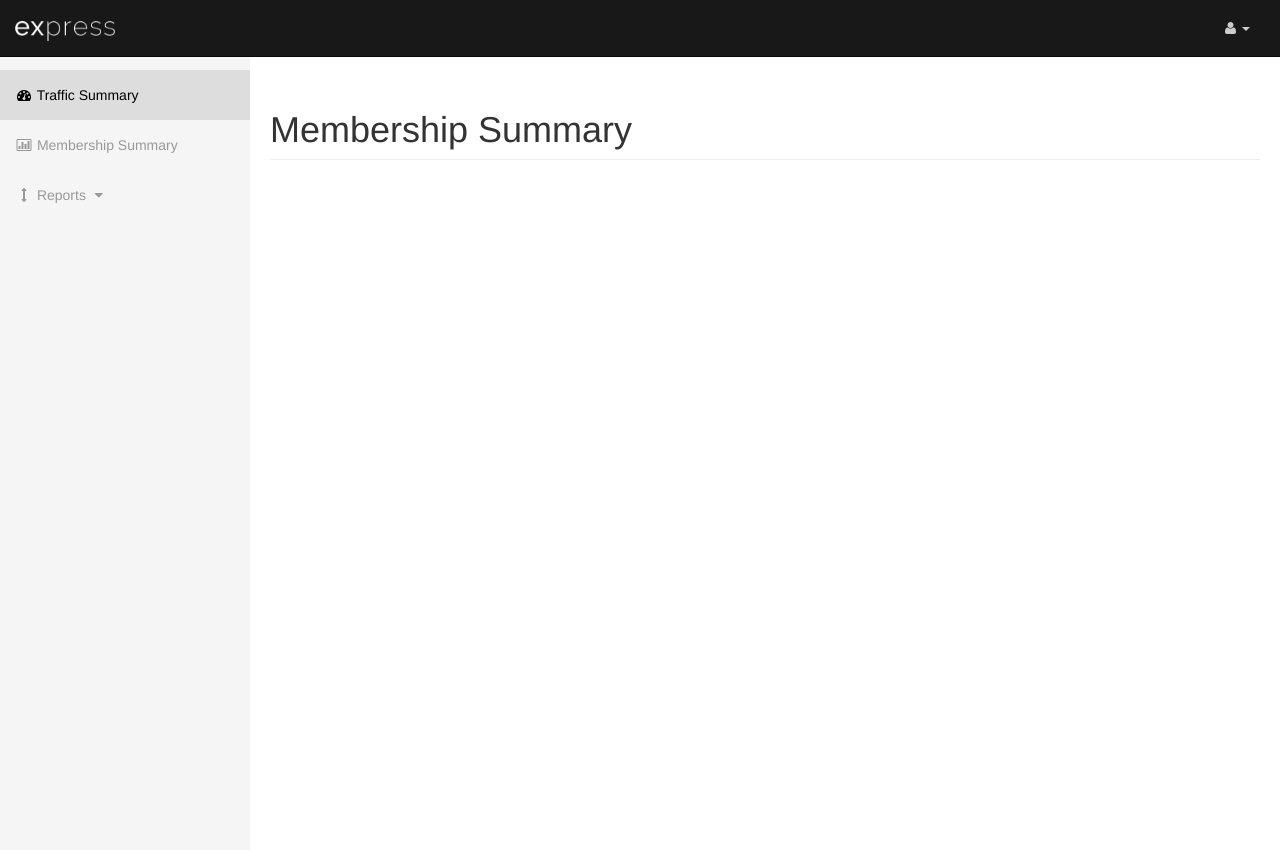
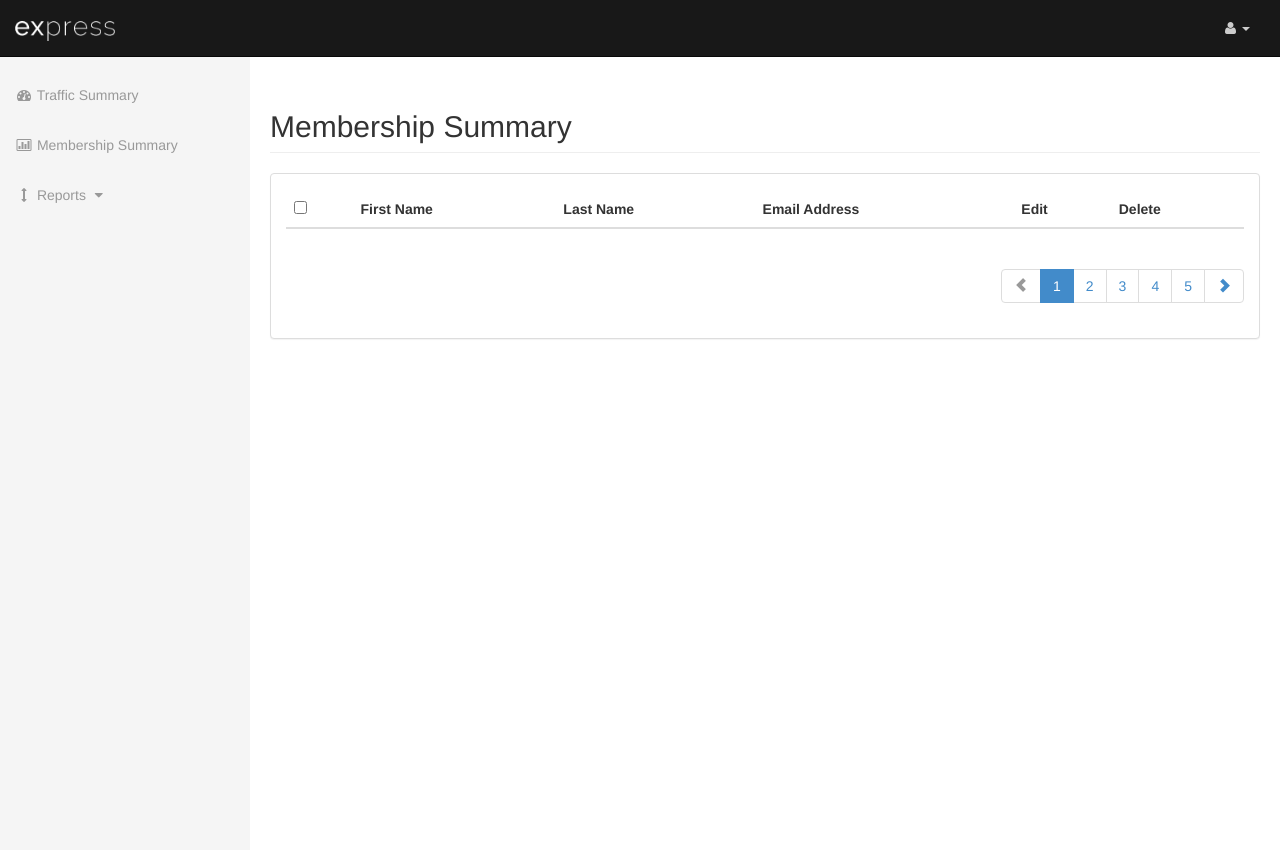
Before and after one commit to yfeng55/Express-Dashboard, a Django app: template adminengine/templates/adminmembership.html in a window 1280 px wide. Run offline with Django 3.2, Linux system fonts and the light colour scheme; the template is opened without the code that fills it, so the values that code supplies are empty; some libraries are stand-ins or nearby versions.

Commit message:
added membership table

```diff
--- a/adminengine/static/css/custom.css
+++ b/adminengine/static/css/custom.css
@@ -40,7 +40,6 @@
 	margin-bottom:20px;
 }
 
-
 /*SOCIAL MEDIA BUTTONS*/
 .socialmedia{
 	display:inline-block;
--- a/adminengine/templates/adminhome.html
+++ b/adminengine/templates/adminhome.html
@@ -7,9 +7,9 @@
 <!-- Page Heading -->
 <div class="row">
     <div class="col-lg-12">
-        <h1 class="page-header">
+        <h2 class="page-header">
             Traffic Summary <!-- <small>From ??/?? - ??/??</small> -->
-        </h1>
+        </h2>
     </div>
 </div>
 <!-- /.row -->
@@ -19,7 +19,7 @@
     <div class="col-lg-12">
         <div class="panel panel-default">
 
-            <!-- CHART ELEME -->
+            <!-- CHART ELEMENT -->
             <div id="chart1" style="width:100%; height:500px;"></div>
 
 
--- a/adminengine/templates/adminmembership.html
+++ b/adminengine/templates/adminmembership.html
@@ -7,12 +7,146 @@
 <!-- Page Heading -->
 <div class="row">
     <div class="col-lg-12">
-        <h1 class="page-header">
+        <h2 class="page-header">
             Membership Summary
-        </h1>
+        </h2>
     </div>
 </div>
 <!-- /.row -->
 
 
+<div class="row">
+    <div class="col-lg-12">
+        <div class="panel panel-default">
+
+            <div class="panel-body">
+
+                <!-- {% for k,v in users.items %}
+                <ul><li>User: {{ v.firstName }} {{v.lastName}}</li></ul>
+                {% endfor %} -->
+
+
+            <!-- TABLE -->
+
+            	<div class="row">
+            		<div class="col-md-12">
+
+            			<div class="table-responsive">
+
+            				<table id="mytable" class="table table-bordred table-striped">
+
+            					<thead>
+            						<th><input type="checkbox" id="checkall" /></th>
+            						<th>First Name</th>
+            						<th>Last Name</th>
+            						<th>Email Address</th>
+            						<th>Edit</th>
+            						<th>Delete</th>
+            					</thead>
+
+            					<tbody>
+            						{% for k,v in users.items %}
+            						<tr>
+            							<td><input type="checkbox" class="checkthis" /></td>
+            							<td>{{ v.firstName }}</td>
+            							<td>{{ v.lastName }}</td>
+            							<td>{{ v.email }}</td>
+            							<td><p><button class="btn btn-primary btn-xs" data-title="Edit" data-toggle="modal" data-target="#edit" data-placement="top" rel="tooltip"><span class="glyphicon glyphicon-pencil"></span></button></p></td>
+            							<td><p><button class="btn btn-danger btn-xs" data-title="Delete" data-toggle="modal" data-target="#delete" data-placement="top" rel="tooltip"><span class="glyphicon glyphicon-trash"></span></button></p></td>
+            						</tr>
+            						{% endfor %}
+            					</tbody>
+
+            				</table>
+
+            				<div class="clearfix"></div>
+            				<ul class="pagination pull-right">
+            					<li class="disabled"><a href="#"><span class="glyphicon glyphicon-chevron-left"></span></a></li>
+            					<li class="active"><a href="#">1</a></li>
+            					<li><a href="#">2</a></li>
+            					<li><a href="#">3</a></li>
+            					<li><a href="#">4</a></li>
+            					<li><a href="#">5</a></li>
+            					<li><a href="#"><span class="glyphicon glyphicon-chevron-right"></span></a></li>
+            				</ul>
+
+            			</div>
+
+            		</div>
+            	</div>
+
+
+
+            <div class="modal fade" id="edit" tabindex="-1" role="dialog" aria-labelledby="edit" aria-hidden="true">
+            	<div class="modal-dialog">
+            		<div class="modal-content">
+            			<div class="modal-header">
+            				<button type="button" class="close" data-dismiss="modal" aria-hidden="true">×</button>
+            				<h4 class="modal-title custom_align" id="Heading">Edit Your Detail</h4>
+            			</div>
+            			<div class="modal-body">
+            				<div class="form-group">
+            					<input class="form-control " type="text" placeholder="Mohsin">
+            				</div>
+            				<div class="form-group">
+
+            					<input class="form-control " type="text" placeholder="Irshad">
+            				</div>
+            				<div class="form-group">
+            					<textarea rows="2" class="form-control" placeholder="CB 106/107 Street # 11 Wah Cantt Islamabad Pakistan"></textarea>
+
+
+            				</div>
+            			</div>
+            			<div class="modal-footer ">
+            				<button type="button" class="btn btn-warning btn-lg" style="width: 100%;"><span class="glyphicon glyphicon-ok-sign"></span> Update</button>
+            			</div>
+            		</div>
+            		<!-- /.modal-content -->
+            	</div>
+            	<!-- /.modal-dialog -->
+            </div>
+
+
+
+            <div class="modal fade" id="delete" tabindex="-1" role="dialog" aria-labelledby="edit" aria-hidden="true">
+            	<div class="modal-dialog">
+            		<div class="modal-content">
+            			<div class="modal-header">
+            				<button type="button" class="close" data-dismiss="modal" aria-hidden="true">×</button>
+            				<h4 class="modal-title custom_align" id="Heading">Delete this entry</h4>
+            			</div>
+            			<div class="modal-body">
+
+            				<div class="alert alert-warning"><span class="glyphicon glyphicon-warning-sign"></span> Are you sure you want to delete this Record?</div>
+
+            			</div>
+            			<div class="modal-footer ">
+            				<button type="button" class="btn btn-warning" ><span class="glyphicon glyphicon-ok-sign"></span> Yes</button>
+            				<button type="button" class="btn btn-warning" ><span class="glyphicon glyphicon-remove"></span> No</button>
+            			</div>
+            		</div>
+            		<!-- /.modal-content -->
+            	</div>
+            	<!-- /.modal-dialog -->
+            </div>
+
+
+
+
+
+
+
+            </div>
+
+
+
+
+        </div>
+    </div>
+</div>
+<!-- /.row -->
+
+
+
 {% endblock %}
--- a/adminengine/templates/includes/base.html
+++ b/adminengine/templates/includes/base.html
@@ -49,6 +49,9 @@
         <li><a href="{% url 'login' %}">LOGIN</a></li>
         {% else %}
         <li>
+          <a href="{% url 'dashboard' %}">DASHBOARD</a>
+        </li>
+        <li>
           <a href="{% url 'logout' %}">LOGOUT</a>
         </li>
         {% endif %}
--- a/adminengine/templates/includes/dashboard.html
+++ b/adminengine/templates/includes/dashboard.html
@@ -74,13 +74,16 @@
             <div class="collapse navbar-collapse navbar-ex1-collapse">
                 <ul class="nav navbar-nav side-nav">
 
-
-                    <li class="active">
+                    {% url 'dashboard' as url %}
+                    <li {% if request.path == url %} class="active"{% endif %}>
                         <a href="{% url 'dashboard' %}"><i class="fa fa-fw fa-dashboard"></i> Traffic Summary</a>
                     </li>
-                    <li>
+
+                    {% url 'membership' as url %}
+                    <li {% if request.path == url %} class="active"{% endif %}>
                         <a href="{% url 'membership' %}"><i class="fa fa-fw fa-bar-chart-o"></i> Membership Summary</a>
                     </li>
+
                     <li>
                         <a href="javascript:;" data-toggle="collapse" data-target="#demo"><i class="fa fa-fw fa-arrows-v"></i> Reports <i class="fa fa-fw fa-caret-down"></i></a>
                         <ul id="demo" class="collapse">
@@ -92,6 +95,7 @@
                             </li>
                         </ul>
                     </li>
+
                 </ul>
             </div>
             <!-- /.navbar-collapse -->
--- a/adminengine/templates/registration/login.html
+++ b/adminengine/templates/registration/login.html
@@ -13,6 +13,9 @@
 		{% if form.errors %}
 		<p>Your username and password didn't match. Please try again.</p>
 		{% endif %}
+
+
+		{{ logoutmessage }}
 
 		<div class="panel panel-default">
 			<div class="panel-heading"><h4>SIGN IN</h4></div>
--- a/adminengine/urls.py
+++ b/adminengine/urls.py
@@ -7,8 +7,13 @@ urlpatterns = patterns('',
 
 	#auth URLs
 	url(r'^login/$', 'django.contrib.auth.views.login', name='login'),
-    url(r'^logout/$', 'django.contrib.auth.views.logout', name='logout'),
+
+    # url(r'^logout/$', 'django.contrib.auth.views.logout', name='logout'),
+    url(r'^logout/$', 'django.contrib.auth.views.logout', {'next_page': '/login/'}, name='logout'),
+
     url(r'^dashboard/$', views.TrafficView.as_view(), name='dashboard'),
 	url(r'^membership/$', views.MembershipView.as_view(), name='membership'),
 
+
+
 )
--- a/expresscheckin/settings.py
+++ b/expresscheckin/settings.py
@@ -9,6 +9,7 @@ SECRET_KEY = 'tnhyl-vmn=kp3gb456h_2ldo#*^5w5u&k#hlnjgf9q=u3t%ffy'
 DEBUG = True
 
 TEMPLATE_DEBUG = True
+
 
 # Allow all host headers
 ALLOWED_HOSTS = ['*']
```
Also changed, not shown: adminengine/static/css/main.css (+5 -15 lines), adminengine/static/js/dash.js (+2 -5 lines), adminengine/templates/dashboard.html (deleted, +0 -25 lines), adminengine/views.py (+15 -6 lines), 3 other files.
